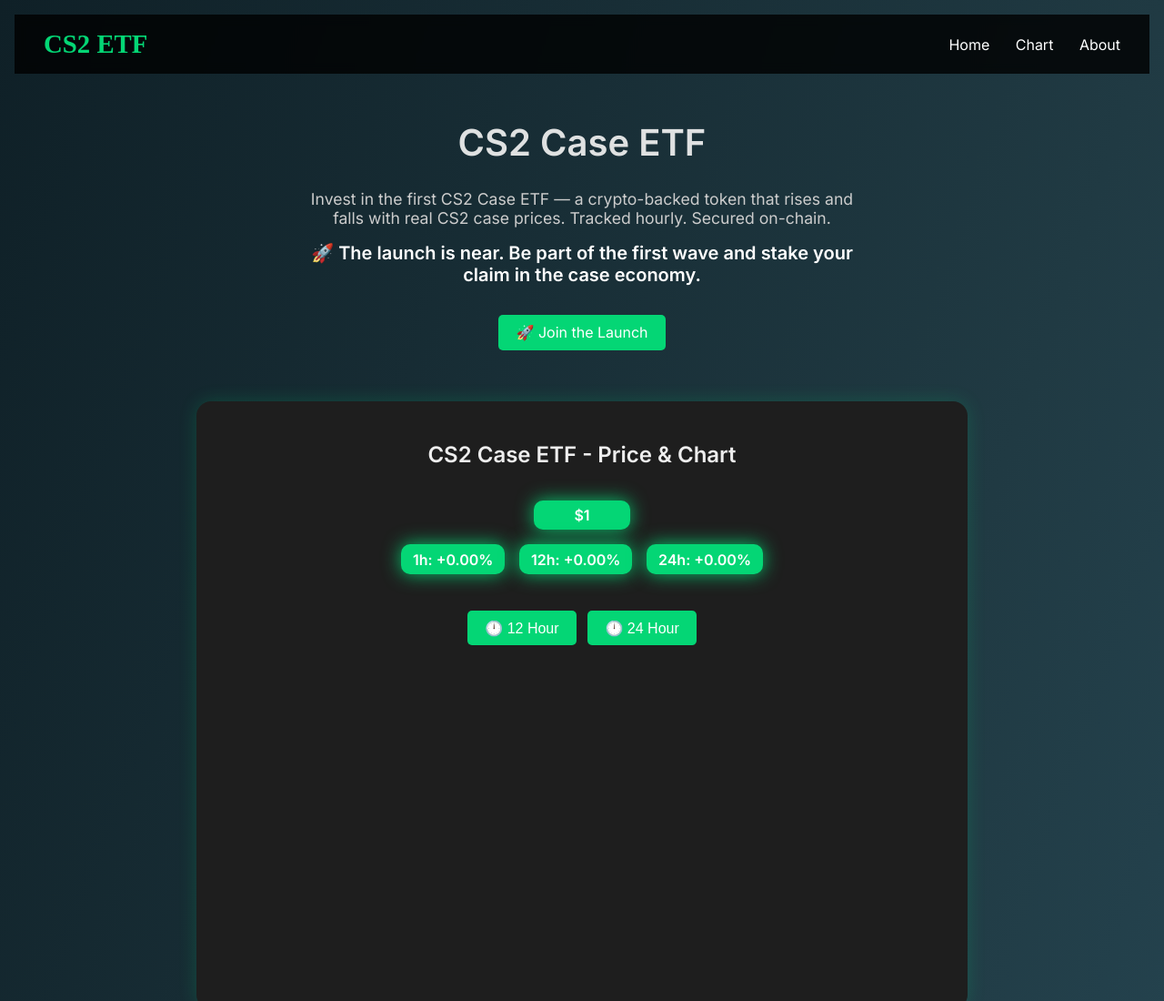
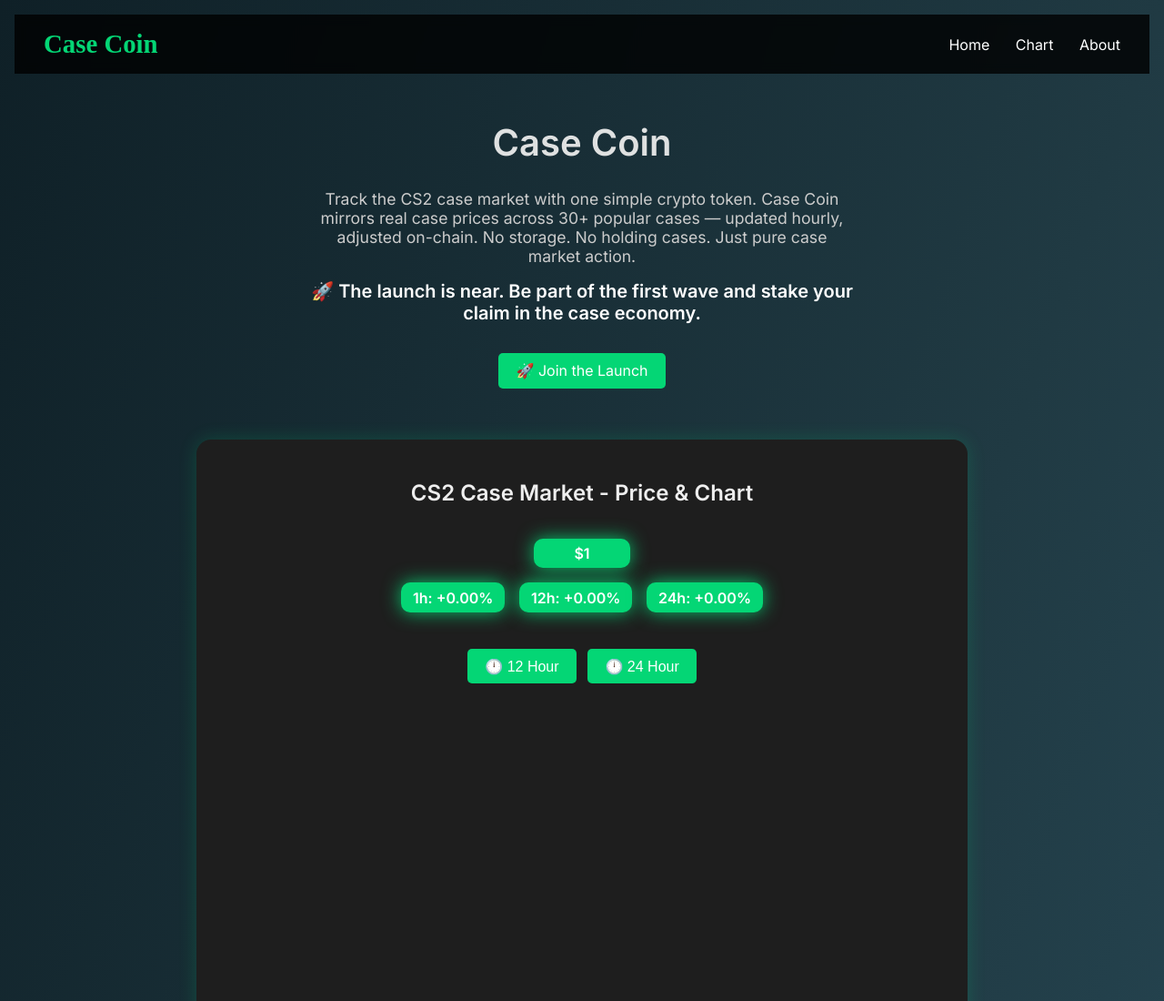
Before and after one commit to mattgillen/CSGOETFcase, a plain HTML site: page index.html in a window 1280 px wide. Shown: the top 1100 px of the page at 91% size. Drawn offline with nearby package versions, Linux system fonts and the light colour scheme; a script that the page names is missing; a web font is replaced by a local one.

Commit message:
Update index.html
Updated wording

```diff
--- a/index.html
+++ b/index.html
@@ -131,7 +131,7 @@
 </head>
 <body>
   <nav>
-    <h1>CS2 ETF</h1>
+    <h1>Case Coin</h1>
     <div>
       <a href="#">Home</a>
       <a href="#chart">Chart</a>
@@ -140,9 +140,9 @@
   </nav>
 
   <header>
-  <h1 style="color: #eeee;">CS2 Case ETF</h1>
+  <h1 style="color: #eeee;">Case Coin</h1>
   <p style="color: #ccc; max-width: 600px; margin: 0 auto 1rem; font-size: 1.1rem;">
-    Invest in the first CS2 Case ETF — a crypto-backed token that rises and falls with real CS2 case prices. Tracked hourly. Secured on-chain.
+    Track the CS2 case market with one simple crypto token. Case Coin mirrors real case prices across 30+ popular cases — updated hourly, adjusted on-chain. No storage. No holding cases. Just pure case market action.
   </p>
   <p style="color: #fff; font-size: 1.25rem; font-weight: 600; max-width: 650px; margin: 0 auto 1rem;">
     🚀 The launch is near. Be part of the first wave and stake your claim in the case economy.
@@ -154,7 +154,7 @@
 </header>
 
   <section id="chart" class="card">
-    <h2>CS2 Case ETF - Price & Chart</h2>
+    <h2>CS2 Case Market - Price & Chart</h2>
     <div class="price-box" style="margin: 1rem 0;">
       <span id="lastPrice">$1</span>
     </div>
```
